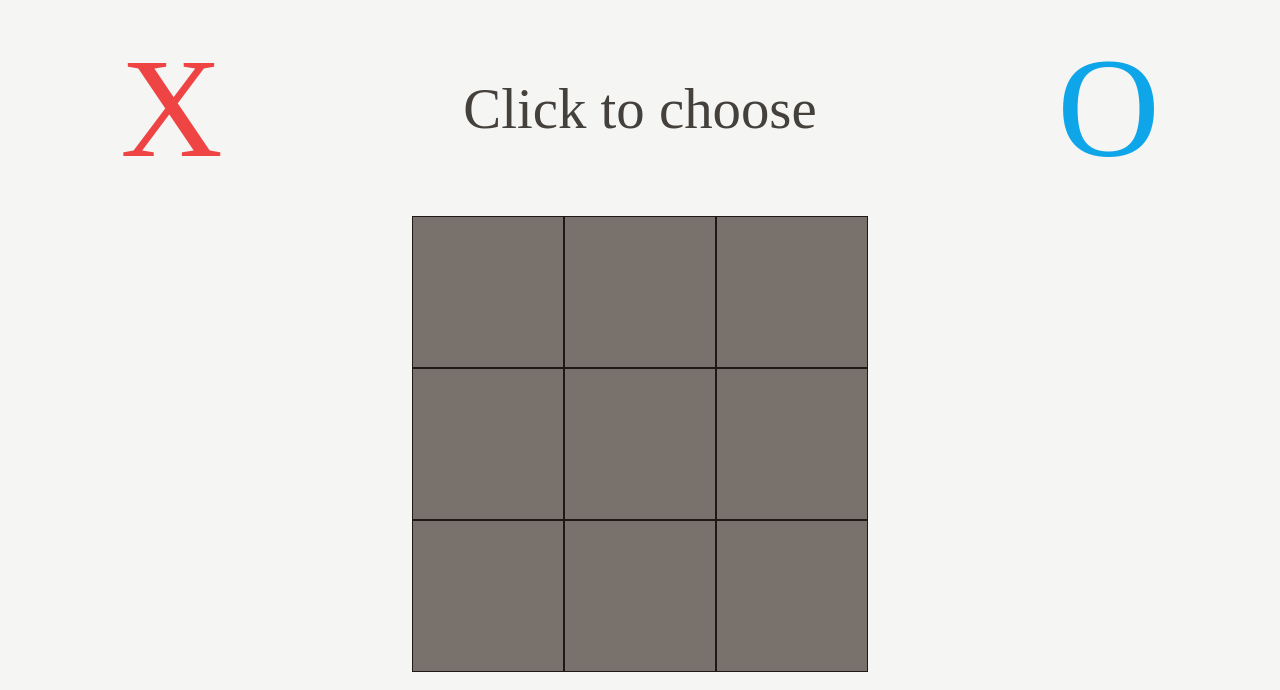
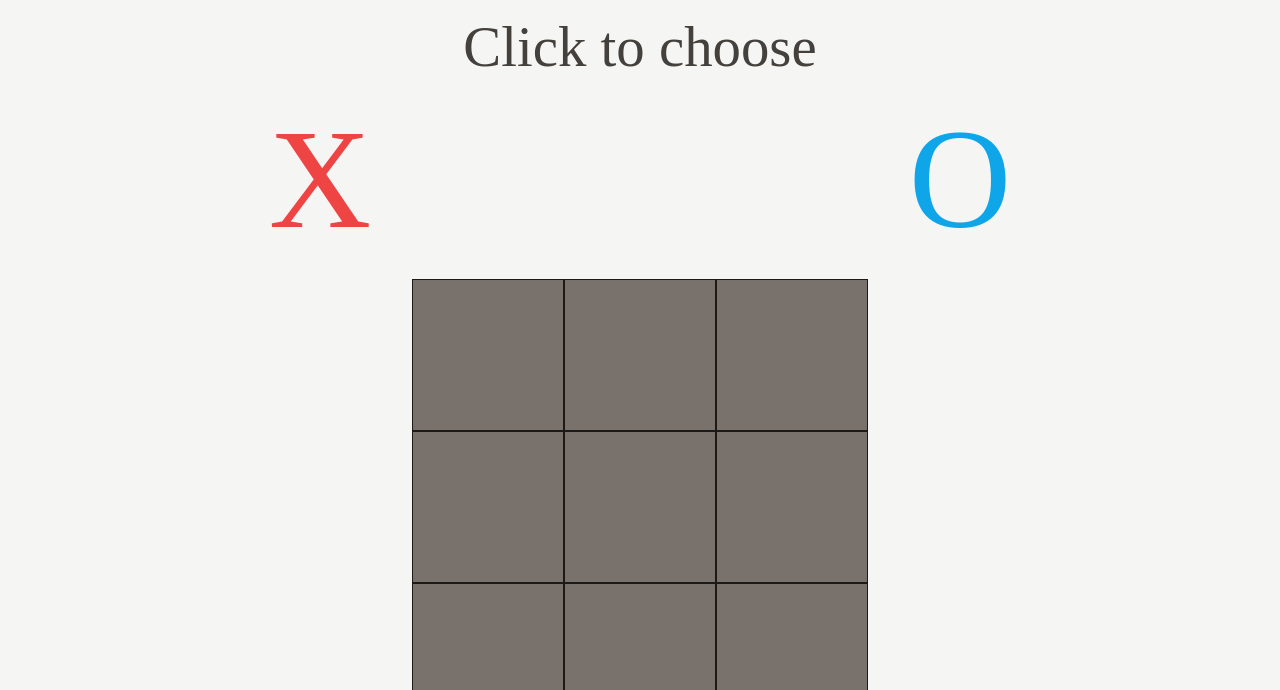
Before and after one commit to giovanniPepi/ticTactoe, a plain HTML site: page index.html in a window 1280 px wide. Shown: the top 690 px of the page. Drawn offline with Linux system fonts and the light colour scheme; a web font is replaced by a local one.

Commit message:
Update initial header

```diff
--- a/contentLoader.js
+++ b/contentLoader.js
@@ -9,7 +9,7 @@ const setPlacar = (xWin, tieTimes, oWin, choice) => {
   placar.style.display = 'flex';
   placar.style.justifyContent = 'space-around';
   placar.style.alignItems = "center";
-  placar.style.height = "27vh";
+  placar.style.height = "25vh";
 
   // delete current if exists
   const testExisting = (() => {
--- a/index.html
+++ b/index.html
@@ -12,9 +12,9 @@
 </head>
 <body>
     <div class="container">
+      <div class="wise">Click to choose</div>
         <div class="header">
           <div class="roundSelection" id="X">X</div>
-          <div class="roundSelection" id="wise">Click to choose</div>
           <div class="roundSelection" id="O">O</div>
         </div>
         <div class="placar"></div>
--- a/script.js
+++ b/script.js
@@ -5,6 +5,8 @@ const dQuery = (function(){
   const oSelector = document.querySelector("#O");
   const reset = document.querySelector(".reset");
   const roundSelection = document.querySelectorAll(".roundSelection");
+  const container = document.querySelector(".container");
+  const wise = document.querySelector(".wise");
   const header = document.querySelector(".header");
 
   //sets the sign for both, updates header
@@ -13,6 +15,7 @@ const dQuery = (function(){
       game.humanPlayer.setSign(xSelector.textContent);
       game.cpuPlayer.setSign(oSelector.textContent);
       roundSelection.forEach(child => header.removeChild(child));
+      container.removeChild(wise);
       setPlacar(0, 0, 0, 'X');
     }
   });
--- a/style.css
+++ b/style.css
@@ -31,7 +31,7 @@ img:hover {
     height: 100vh;
 }
 .header {
-  height: 27vh;
+  height: 25vh;
   display: flex;
   justify-content: space-around;
   align-content: center;
@@ -102,7 +102,9 @@ img:hover {
 .reset:hover {
   transform: scale(1.15);
 }
-#wise {
+.wise {
+  margin-top: .5rem;
+  text-align: center;
   font-size: 2rem;
 }
 
@@ -114,7 +116,7 @@ img:hover {
         -webkit-filter: blur(6rem);
         transform: scale(2);
         filter: blur(6rem);
-    }
+      }
     100% {
         opacity: 1;
         -webkit-transform: scale(1);
```
